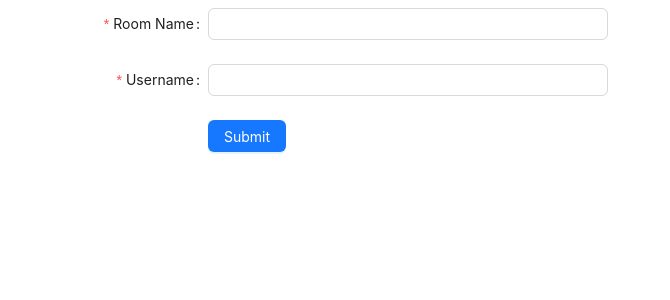
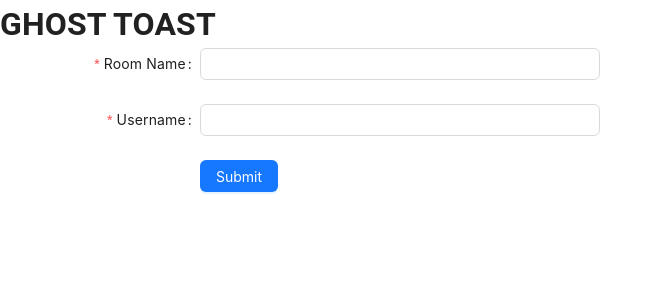
Before and after one commit to dallin-christensen/toastyghost-client, a React (Vite) app: page / in a window 1280 px wide. Shown: the top 300 px of the page, without its empty margins (0-670 px from the left). Built offline with nearby package versions, Linux system fonts and the light colour scheme; the HTML template or start-up script is replaced by a standard one.

Commit message:
styles updates

```diff
--- a/package.json
+++ b/package.json
@@ -11,6 +11,9 @@
     "preview": "vite preview"
   },
   "dependencies": {
+    "@emotion/react": "^11.11.1",
+    "@emotion/styled": "^11.11.0",
+    "@mui/material": "^5.14.11",
     "@tanstack/react-query": "^4.35.3",
     "antd": "^5.9.4",
     "lodash": "^4.17.21",
--- a/src/App.tsx
+++ b/src/App.tsx
@@ -7,6 +7,8 @@ import {
   QueryClientProvider,
 } from '@tanstack/react-query'
 import { CurrentUserProvider } from "./context/UserContext"
+import CssBaseline from '@mui/material/CssBaseline';
+import './app.css'
 
 const queryClient = new QueryClient()
 
@@ -15,12 +17,14 @@ function App() {
     <QueryClientProvider client={queryClient}>
       <CurrentUserProvider>
         <RoomProvider>
+          <CssBaseline>
             <Router>
               <Routes>
                 <Route path='/' element={<Landing />} />
                 <Route path='/room/:roomId' element={<Room />} />
               </Routes>
             </Router>
+          </CssBaseline>
         </RoomProvider>
       </CurrentUserProvider>
     </QueryClientProvider>
--- /dev/null
+++ b/src/app.css
@@ -0,0 +1,9 @@
+body {
+  margin: 0;
+  padding: 0;
+}
+
+h1, h2, h3, h4, p {
+  margin: 0;
+  padding: 0;
+}
--- /dev/null
+++ b/src/components/Header.tsx
@@ -0,0 +1,23 @@
+import { useRoom } from "../context/RoomContext"
+import styled from '@emotion/styled'
+
+const Wrapper = styled.header`
+  display: flex;
+`
+
+function Header() {
+  const { room } = useRoom()
+  return (
+    <Wrapper>
+      <h1>GHOST TOAST</h1>
+      {
+        room?.name
+          && (
+            <h2>{room?.name?.toLowerCase()}</h2>
+          )
+      }
+    </Wrapper>
+  )
+}
+
+export default Header
--- a/src/pages/Landing.tsx
+++ b/src/pages/Landing.tsx
@@ -1,8 +1,10 @@
 import CreateNewRoomForm from "../components/CreateNewRoomForm"
+import Header from "../components/Header"
 
 function Landing() {
   return (
     <div>
+      <Header />
       <CreateNewRoomForm />
     </div>
   )
--- a/src/pages/Room.tsx
+++ b/src/pages/Room.tsx
@@ -4,6 +4,7 @@ import { useCurrentUser } from "../context/UserContext"
 import currentUserInRoom from "../utilities/currentUserInRoom"
 import JoinRoomForm from "../components/JoinRoomForm"
 import SubscribedRoom from "../components/SubscribedRoom"
+import Header from "../components/Header"
 
 function Room() {
 
@@ -19,11 +20,18 @@ function Room() {
 
   const currentUserIsParticipant = currentUserInRoom(currentUser ?? undefined, room)
 
-  return currentUserIsParticipant ? (
+  return (
+    <>
+      <Header />
+      {
+        currentUserIsParticipant ? (
           <SubscribedRoom />
         ) : (
           <JoinRoomForm />
         )
+      }
+    </>
+  )
 }
 
 export default Room
```
Also changed, not shown: 1 other file (tests, documents, lock files or other folders). Lines whose indentation alone changed are shown as unchanged.
